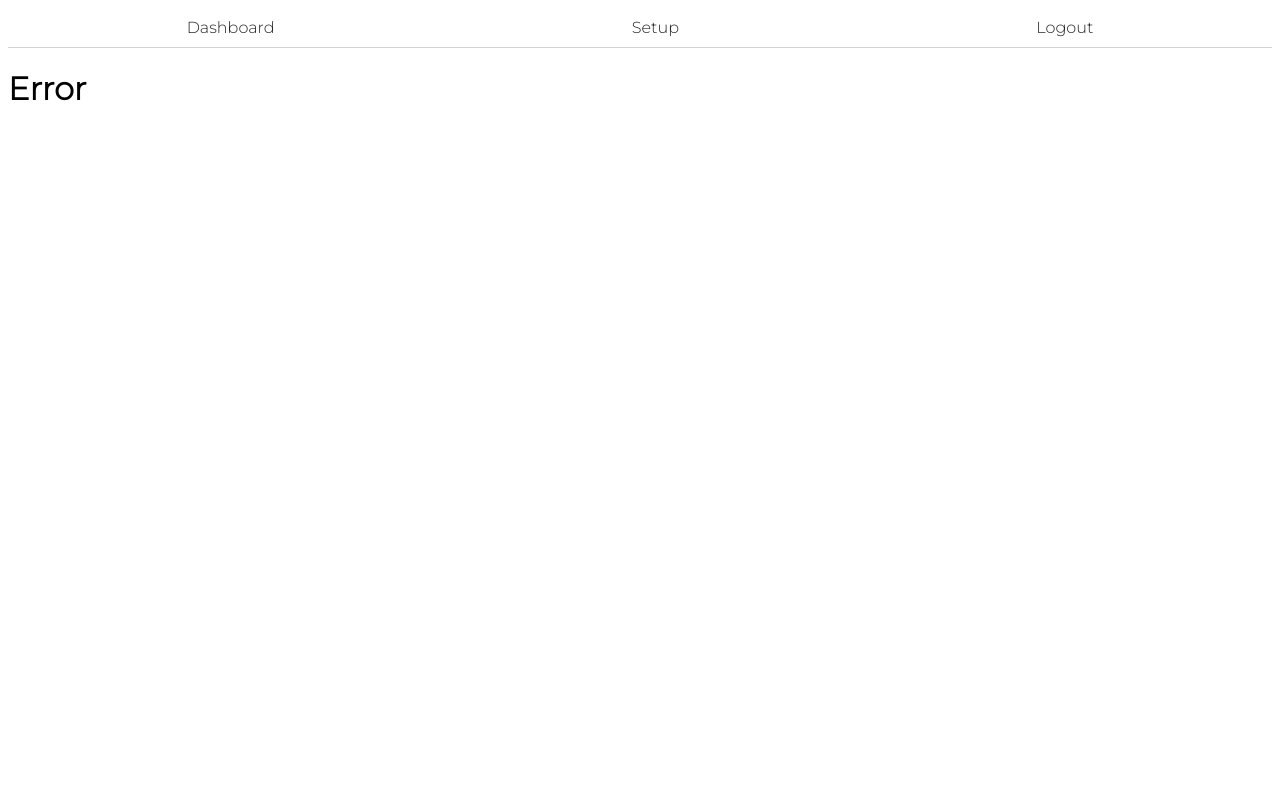
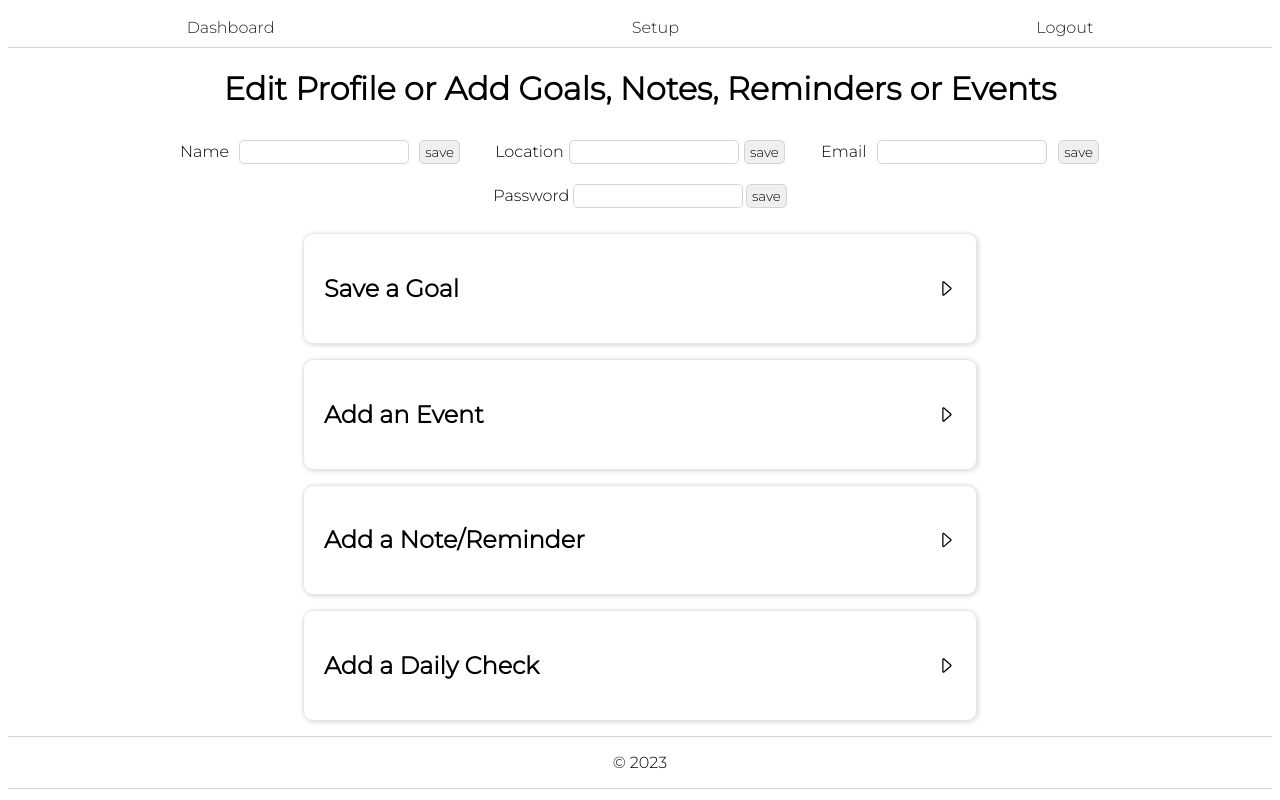
Before and after one commit to ramitaarora/mosaic-planner, a React (Vite) app in the folder client/: page /setup in a window 1280 px wide. Built offline with nearby package versions, Linux system fonts and the light colour scheme.

Commit message:
changed name of profile setup component

```diff
--- a/client/src/App.css
+++ b/client/src/App.css
@@ -424,8 +424,10 @@ main {
     justify-content: space-between;
 }
 
-#form-header img {
+#form-header img:hover {
     cursor: pointer;
+    position: relative;
+    top: -1px;
 }
 
 /* Mobile Styles */
--- a/client/src/components/Footer.jsx
+++ b/client/src/components/Footer.jsx
@@ -1,7 +1,7 @@
 export default function Footer() {
     return (
         <footer>
-            <p>Created by Ramita Indurkhya © 2023</p>
+            <p>© 2023</p>
         </footer>
 
     )
--- a/client/src/components/Header.jsx
+++ b/client/src/components/Header.jsx
@@ -20,6 +20,9 @@ export default function Header({ name, location }) {
         let monthNum = new Date().getMonth();
         let dayNum = new Date().getDay();
         let dateNum = new Date().getDate();
+
+        let theHour = new Date().getHours();
+        setHours(new Date().getHours() % 12 || 12);
 
         if (monthNum === 0) setMonth('January');
         if (monthNum === 1) setMonth('February');
@@ -47,13 +50,25 @@ export default function Header({ name, location }) {
         if ((String(dateNum)).endsWith('3')) setDate(new Date().getDate() + 'rd');
         if (!(String(dateNum)).endsWith('1') && !(String(dateNum)).endsWith('2') && !(String(dateNum)).endsWith('3')) setDate(new Date().getDate() + 'th');
 
+        if (theHour < 12) {
+            setGreeting('Good morning');
+        }
+
+        if (theHour >= 12 && theHour < 17) {
+            setGreeting('Good afternoon');
+        }
+
+        if (theHour >= 17) {
+            setGreeting('Good evening')
+        }
+
     }, [])
 
     setTimeout(() => {
         let eachSecond = new Date().getSeconds();
         let eachMinute = new Date().getMinutes()
-        let theHour = new Date().getHours();
-        setHours(new Date().getHours() % 12 || 12);
+        // let theHour = new Date().getHours();
+        // setHours(new Date().getHours() % 12 || 12);
 
         if (eachSecond < 10) {
             setSeconds('0' + new Date().getSeconds())
@@ -67,17 +82,17 @@ export default function Header({ name, location }) {
             setMinutes(new Date().getMinutes());
         }
 
-        if (theHour < 12) {
-            setGreeting('Good morning');
-        }
+        // if (theHour < 12) {
+        //     setGreeting('Good morning');
+        // }
 
-        if (theHour >= 12 && theHour < 17) {
-            setGreeting('Good afternoon');
-        }
+        // if (theHour >= 12 && theHour < 17) {
+        //     setGreeting('Good afternoon');
+        // }
 
-        if (theHour >= 17) {
-            setGreeting('Good evening')
-        }
+        // if (theHour >= 17) {
+        //     setGreeting('Good evening')
+        // }
 
     }, 1000)
 
--- a/client/src/components/Navigation.jsx
+++ b/client/src/components/Navigation.jsx
@@ -16,7 +16,7 @@ export default function Navigation() {
         <div id="navigation">
             <ul>
                 <li><Link to="/">Dashboard</Link></li>
-                <li><Link to="/profile">Setup</Link></li>
+                <li><Link to="/setup">Setup</Link></li>
                 <li onClick={logout}>Logout</li>
             </ul>
         </div>
--- a/client/src/main.jsx
+++ b/client/src/main.jsx
@@ -8,7 +8,7 @@ import './App.css'
 import Dashboard from './pages/Dashboard.jsx';
 import Login from './pages/Login.jsx';
 import Error from './pages/Error.jsx';
-import ProfileSetup from './pages/ProfileSetup.jsx';
+import Setup from './pages/Setup.jsx';
 
 ReactDOM.createRoot(document.getElementById("root")).render(
   <React.StrictMode>
@@ -17,7 +17,7 @@ ReactDOM.createRoot(document.getElementById("root")).render(
         <Route path="/" element={<App />}>
           <Route index element={<Dashboard />} />
           <Route path="/login" element={<Login />} />
-          <Route path="/profile" element={<ProfileSetup />} />
+          <Route path="/setup" element={<Setup />} />
         </Route>
         <Route path="*" element={<Error />} />
       </Routes>
--- a/client/src/pages/ProfileSetup.jsx
+++ b/client/src/pages/Setup.jsx
@@ -1,7 +1,7 @@
 import { useState, useEffect } from 'react';
 import Navigation from '../components/Navigation';
 
-export default function ProfileSetup() {
+export default function Setup() {
     const [inputValue, setInputValue] = useState('');
 
     const showForm = (event) => {
```
